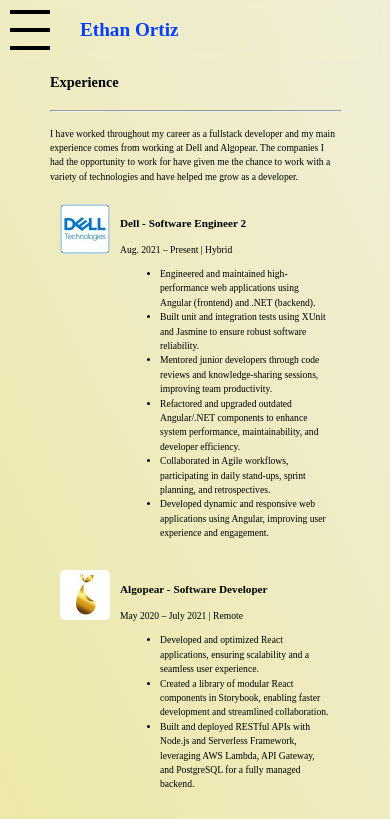
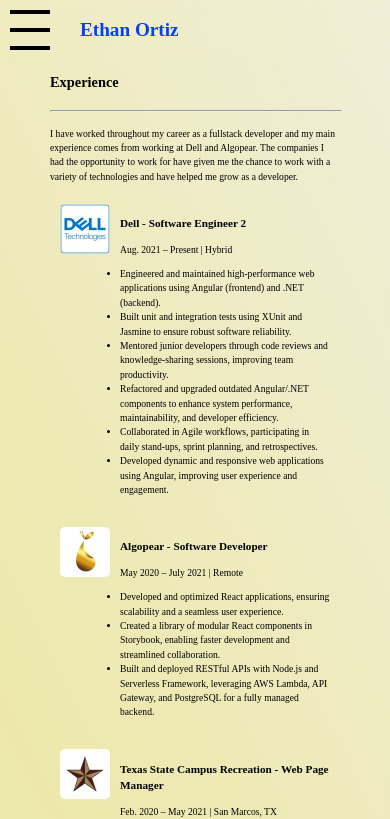
Before and after one commit to ortizE3/Personal-Site, a React (Vite) app: page /resume in a window 390 px wide. Shown: the top 819 px of the page. Built offline with nearby package versions, Linux system fonts and the light colour scheme; a web font is replaced by a local one.

Commit message:
fixed resume and cube size

```diff
--- a/src/Components/ResumeHeader/ResumeHeader.css
+++ b/src/Components/ResumeHeader/ResumeHeader.css
@@ -10,6 +10,13 @@
     }
 }
 
+.resume-header-container ul {
+
+    @media (max-width: 600px) {
+        padding-inline-start: 0px;
+    }
+}
+
 .resume-header-container img {
     max-width: 50px;
     max-height: 50px;
--- a/src/Sketches/CubeSketch.ts
+++ b/src/Sketches/CubeSketch.ts
@@ -34,7 +34,7 @@
         if (800 > currentWidth && currentWidth > 400) {
             return .4
         }
-        return .5
+        return .45
     }
 
 
```
